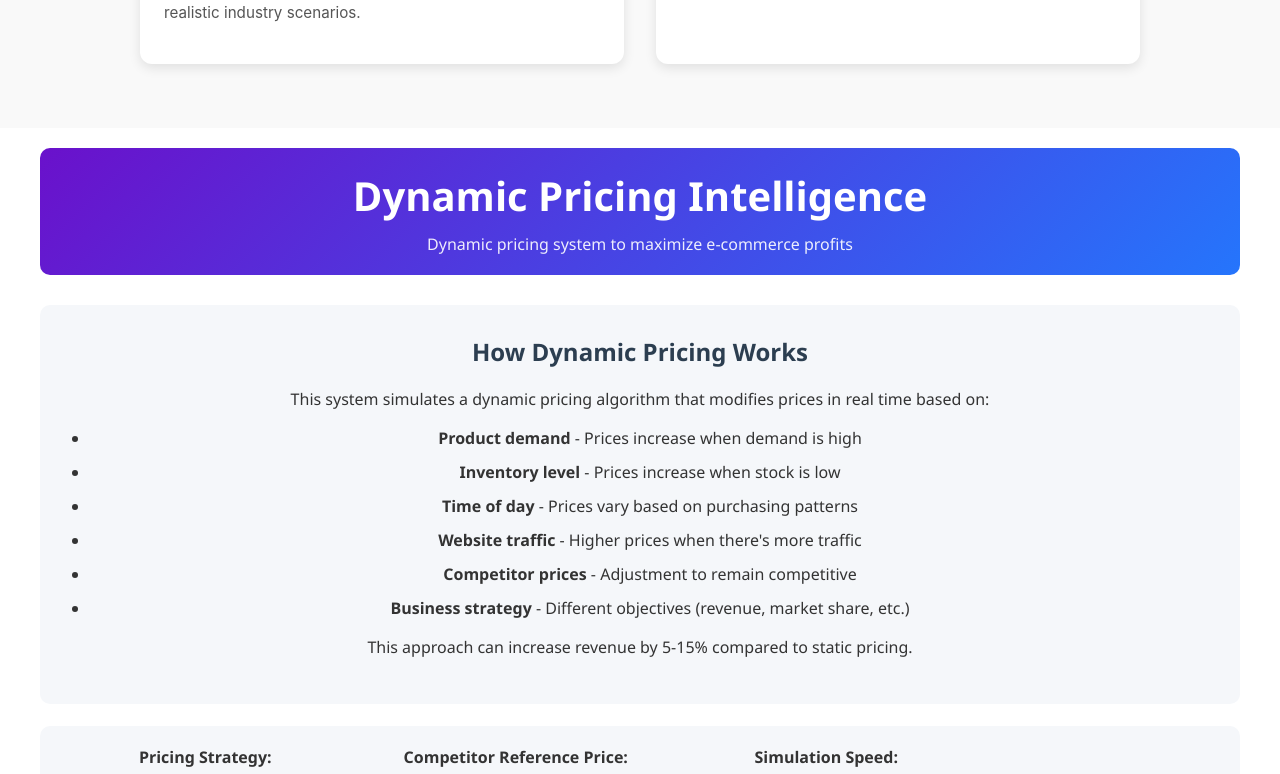
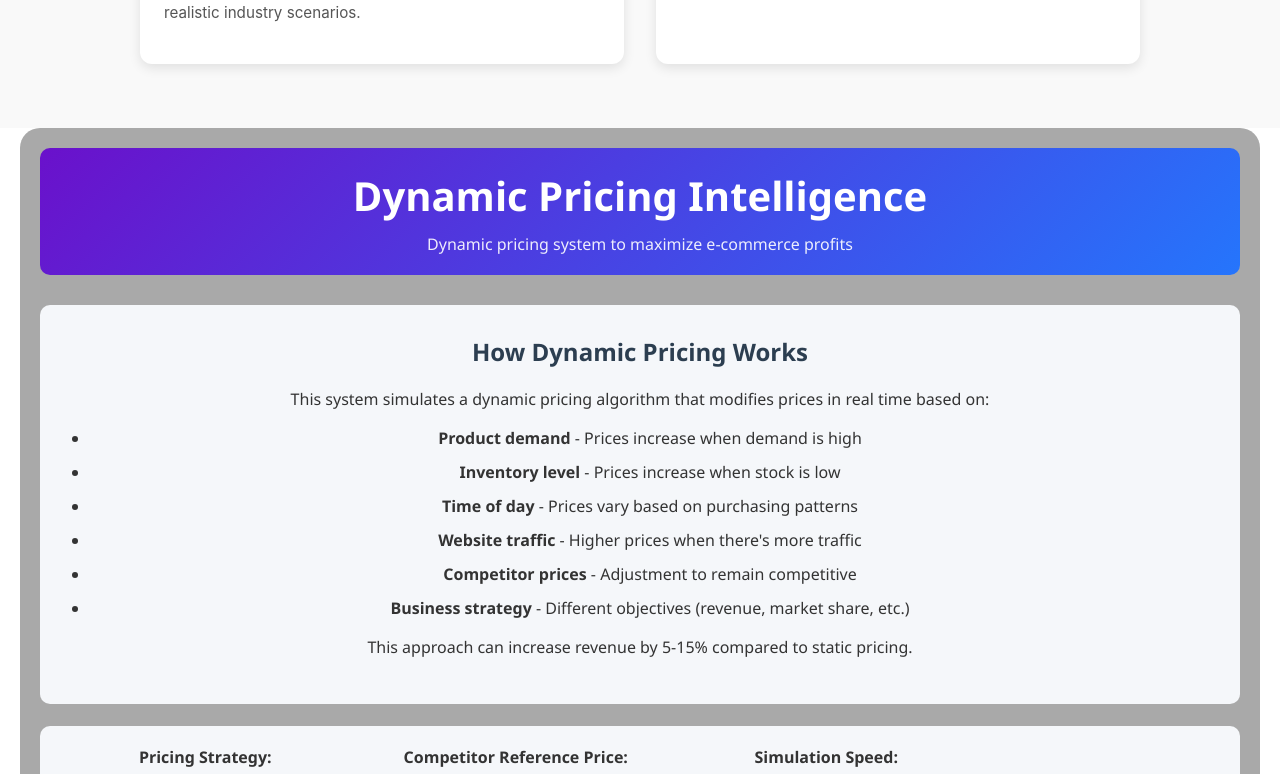
Before and after one commit to EbraamWD/react_portfolio, a React (Create React App) app: page / in a window 1280 px wide. Shown: the part 2604-3378 px from the top of the page. Built offline with nearby package versions, Linux system fonts and the light colour scheme.

Commit message:
Update background color of dynamic price

```diff
--- a/src/components/Game/Game.css
+++ b/src/components/Game/Game.css
@@ -5,6 +5,8 @@
   padding: 20px;
   font-family: 'Segoe UI', Tahoma, Geneva, Verdana, sans-serif;
   color: #333;
+  border-radius: 20px;
+  background: darkgray;
 }
 
 header {
```
